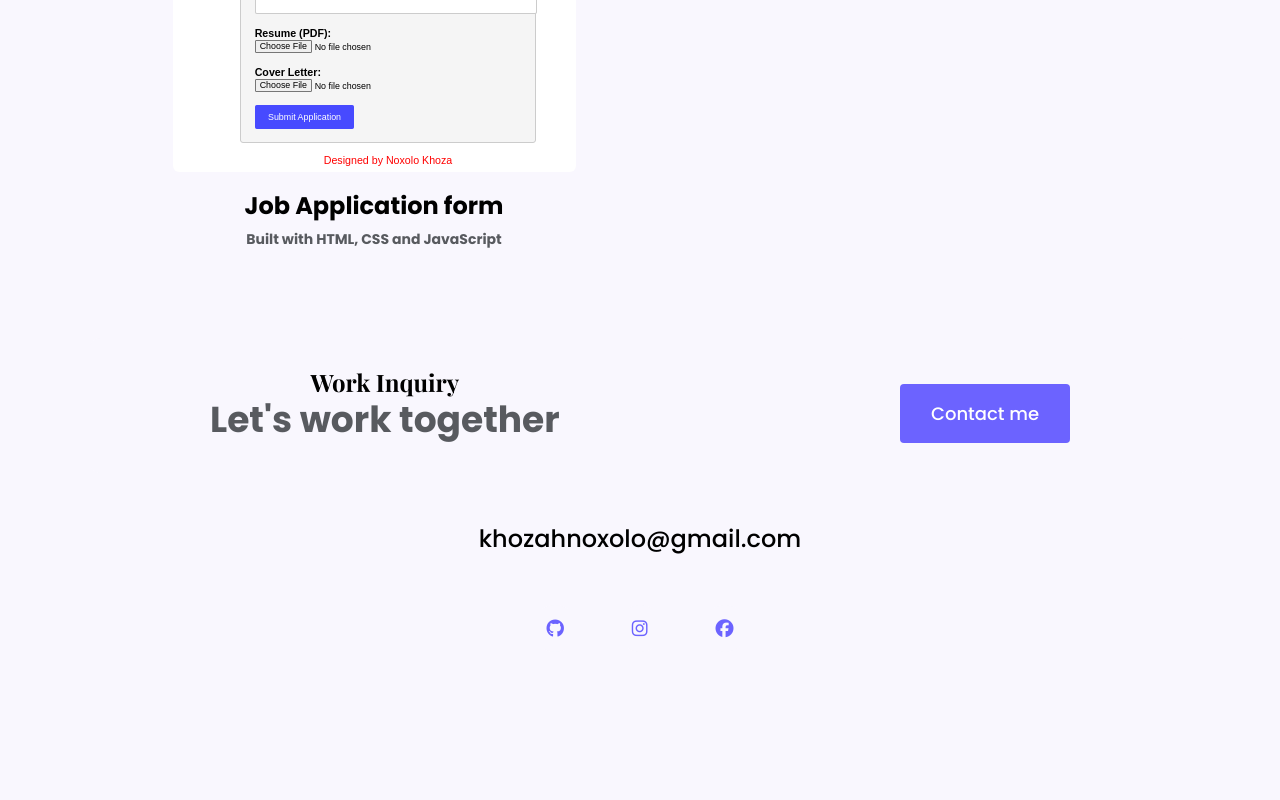
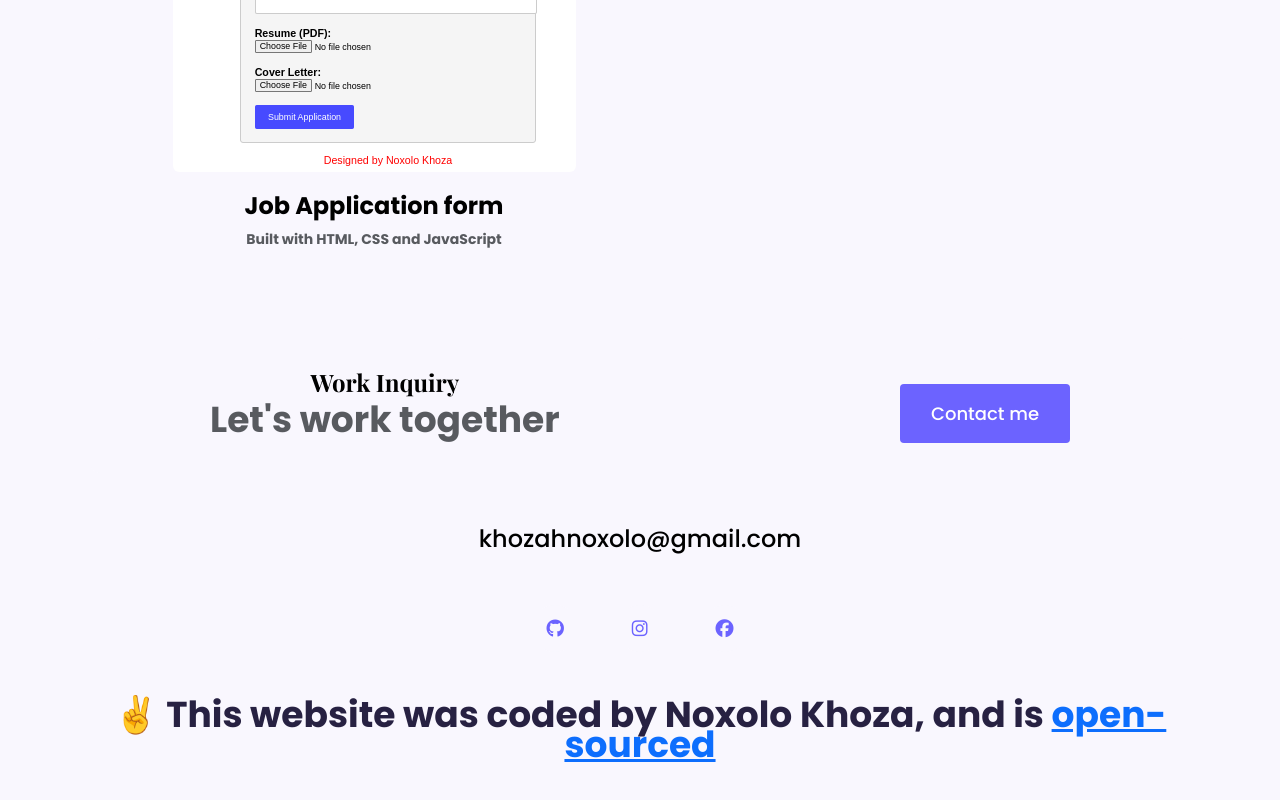
Before and after one commit to uNoxKhoza/My_portfolio, a plain HTML site: page index.html in a window 1280 px wide. Shown: the part 1702-2502 px from the top of the page. Drawn offline with nearby package versions, Linux system fonts and the light colour scheme.

Commit message:
updated contacts

```diff
--- a/index.html
+++ b/index.html
@@ -144,6 +144,15 @@
                             <i class="fab fa-facebook"></i>
                         </a>
                     </div>
+                    <p>
+                        ✌️ This website was coded by Noxolo Khoza, and is
+                        <a
+                          href="https://github.com/uNoxKhoza/project_portfolio"
+                          target="_blank"
+                        >
+                          open-sourced
+                        </a>
+                      </p>
                 </footer>
                 </div>
 </body>
```
